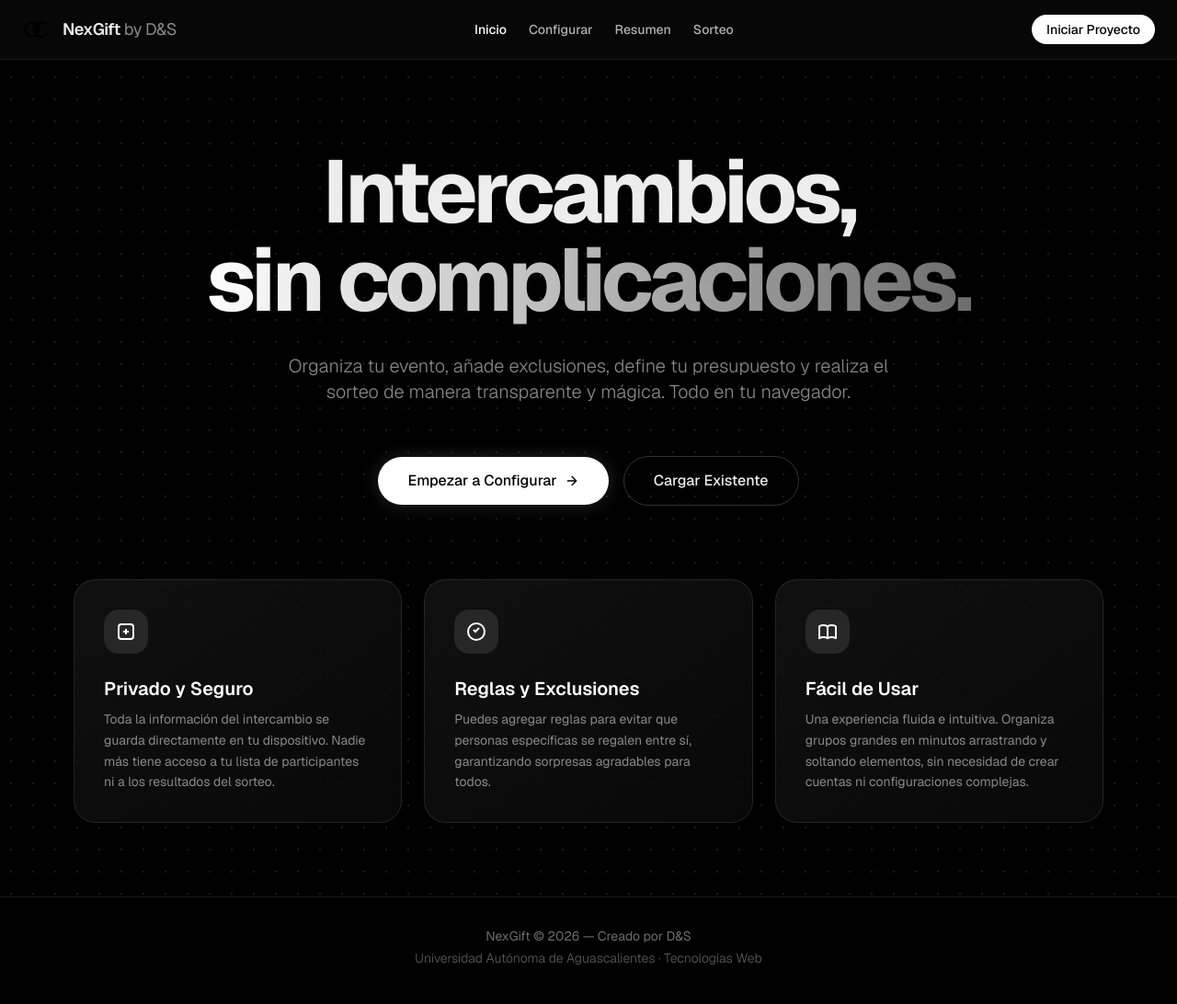
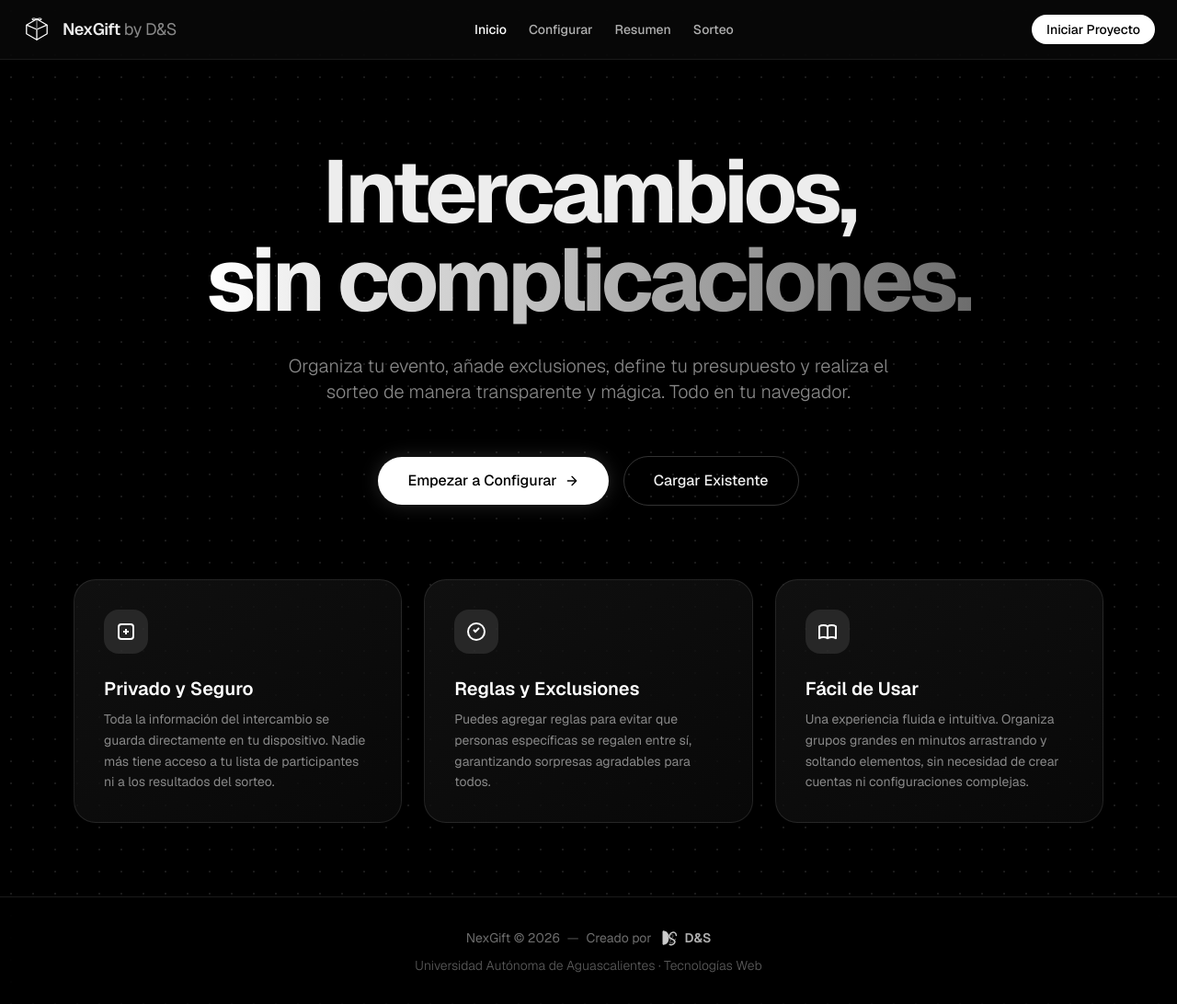
Before and after one commit to SamuelCev/Proyecto1erParcial, a plain HTML site: page index.html in a window 1280 px wide. Shown: the whole page at 92% size. Drawn offline with nearby package versions, Linux system fonts and the light colour scheme.

Commit message:
Pagina de inicio con logos de marca y producto

```diff
--- a/index.html
+++ b/index.html
@@ -2,7 +2,8 @@
 <html lang="es" class="dark">
   <head>
     <meta charset="UTF-8" />
-    <meta name="viewport" content="width=device-width, initial-scale=1.0" />
+    <meta name="viewport" content="width=device-width, initial-scale=1.0">
+    <link rel="icon" type="image/svg+xml" href="assets/images/nexgift-logo.svg">
     <title>NexGift | by D&S</title>
     <!-- Tailwind CSS (CDN) -->
     <script src="https://cdn.tailwindcss.com"></script>
@@ -29,14 +30,14 @@
         <div class="flex items-center gap-3">
           <div class="w-8 h-8 text-white">
             <img
-              src="assets/images/logo.svg"
+              src="assets/images/nexgift-logo.svg"
               alt="NexGift Logo"
               class="w-full h-full object-contain"
             />
           </div>
           <span class="font-semibold text-lg tracking-tight"
             >NexGift<span class="text-brand-400 font-normal ml-1"
-              >by D&S</span
+              >by D&amp;S</span
             ></span
           >
         </div>
@@ -238,10 +239,20 @@
     <footer
       class="border-t border-white/10 py-8 text-center text-sm text-brand-500 bg-black/50 backdrop-blur-md"
     >
-      <p>NexGift &copy; 2026 &mdash; Creado por D&S</p>
-      <p class="mt-1 font-light text-brand-600">
-        Universidad Autónoma de Aguascalientes &middot; Tecnologías Web
-      </p>
+      <div class="flex flex-col items-center justify-center gap-2">
+        <div class="flex items-center gap-2">
+          <span>NexGift &copy; 2026</span>
+          <span class="text-brand-700">&mdash;</span>
+          <span class="flex items-center gap-1.5">
+            Creado por
+            <img src="assets/images/d&s-logo.svg" alt="D&S Logo" class="w-6 h-6 inline-block opacity-80" />
+            <span class="font-semibold text-brand-300">D&S</span>
+          </span>
+        </div>
+        <p class="font-light text-brand-600">
+          Universidad Autónoma de Aguascalientes &middot; Tecnologías Web
+        </p>
+      </div>
     </footer>
   </body>
 </html>
```
Also changed, not shown: assets/images/d&s-logo.svg (added), assets/images/logo.svg (deleted), assets/images/nexgift-logo.svg (added).
